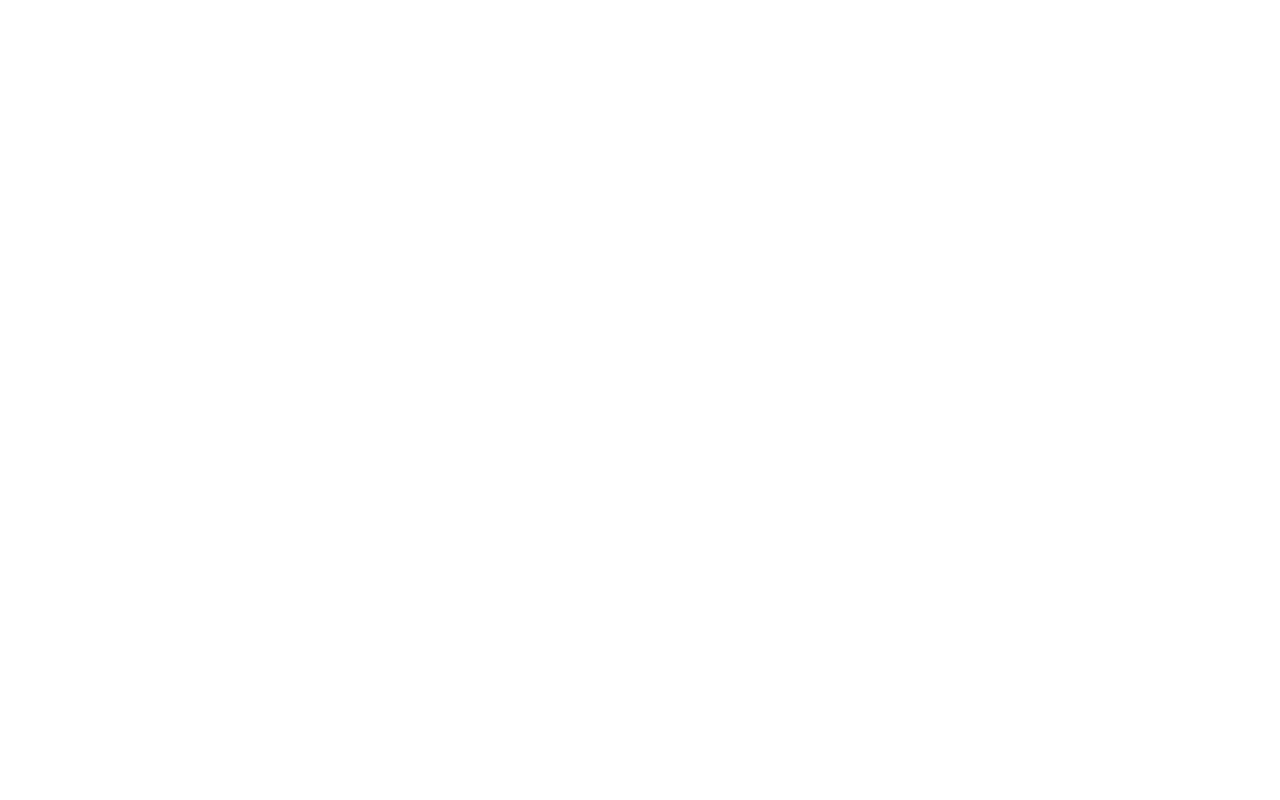
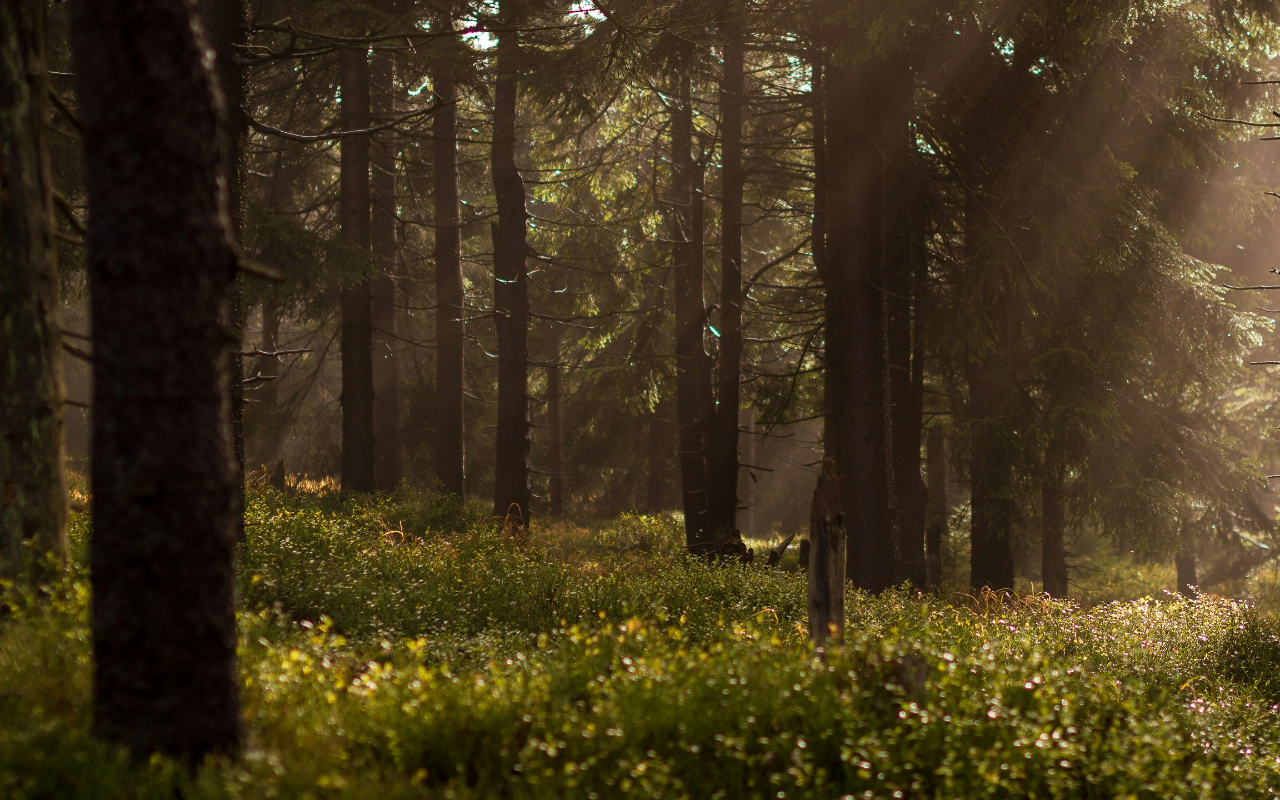
Before and after one commit to Kritzeey/odin-sign-up-form, a plain HTML site: page index.html in a window 1280 px wide. Drawn offline with Linux system fonts and the light colour scheme.

Commit message:
Added background image

```diff
--- a/index.html
+++ b/index.html
@@ -8,6 +8,8 @@
     <link rel="stylesheet" href="./style.css">
 </head>
 <body>
+    <div class="conntainer">
 
+    </div>
 </body>
 </html>
--- a/style.css
+++ b/style.css
@@ -0,0 +1,13 @@
+:root {
+    padding: 0;
+    margin: 0;
+}
+
+body {
+    padding: 0;
+    margin: 0;
+    display: flex;
+    background-image: url(./images/background.jpg);
+    background-size: cover;
+    height: 100vh;
+}
```
Also changed, not shown: creds.html (added), images/background.jpg (added), 1 other file.
